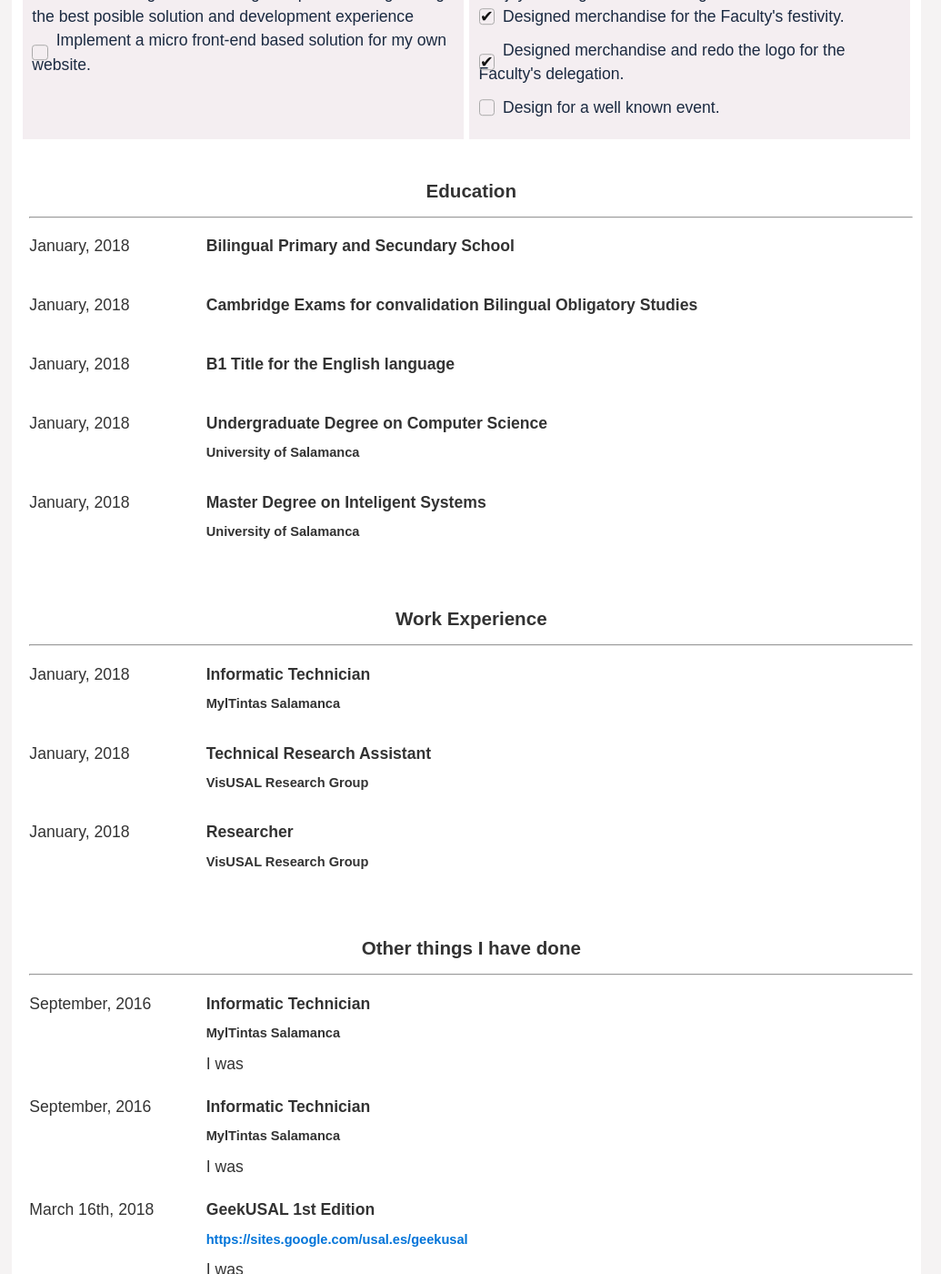
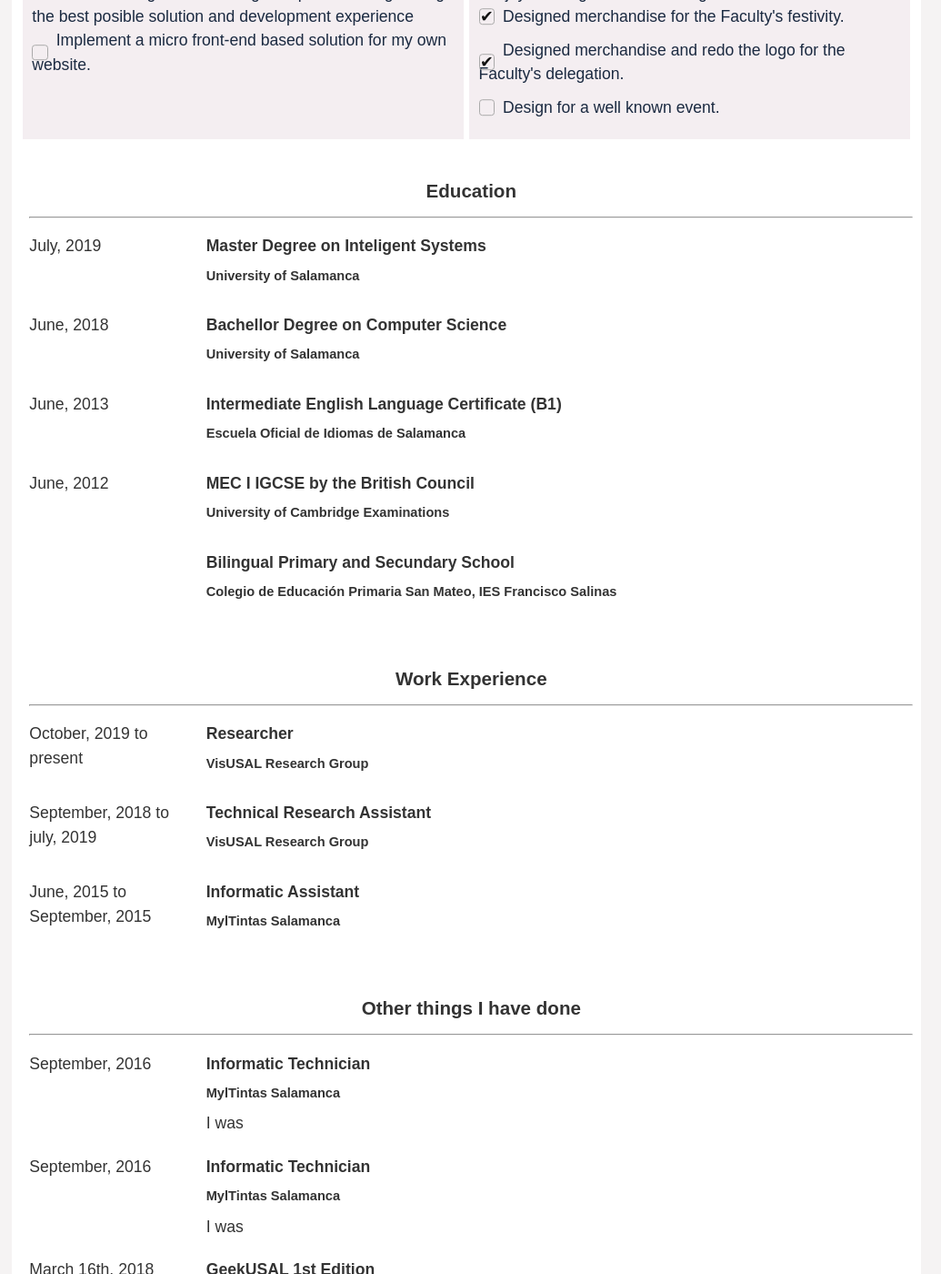
Before and after one commit to Janchorizo/janchorizo.github.com, a Jekyll site: the page built from README.md, in a window 1280 px wide and 1400 px high, scrolled down 646 px. Shown: the whole window at 91% size, without its empty margins (127-1162 px from the left). Built offline with Jekyll 4.4.1, drawn with Linux system fonts in a browser that asks for light colours; our own code applies the rules of GitHub Pages for plain Markdown files.

Commit message:
Update cv.json

```diff
--- a/_data/cv.json
+++ b/_data/cv.json
@@ -8,48 +8,48 @@
     "catch_phrase": "Software development and graphic design enthusiast.",
     "education": [
         {
-            "date": "January, 2018",
-            "name": "Bilingual Primary and Secundary School",
-            "info": ""
-        },
-        {
-            "date": "January, 2018",
-            "name": "Cambridge Exams for convalidation Bilingual Obligatory Studies",
-            "info": ""
-        },
-        {
-            "date": "January, 2018",
-            "name": "B1 Title for the English language",
-            "info": ""
-        },
-        {
-            "date": "January, 2018",
-            "name": "Undergraduate Degree on Computer Science",
+            "date": "July, 2019",
+            "name": "Master Degree on Inteligent Systems",
             "info": "University of Salamanca"
         },
         {
-            "date": "January, 2018",
-            "name": "Master Degree on Inteligent Systems",
+            "date": "June, 2018",
+            "name": "Bachellor Degree on Computer Science",
             "info": "University of Salamanca"
+        },
+        {
+            "date": "June, 2013",
+            "name": "Intermediate English Language Certificate (B1)",
+            "info": "Escuela Oficial de Idiomas de Salamanca"
+        },
+        {
+            "date": "June, 2012",
+            "name": "MEC I IGCSE by the British Council",
+            "info": "University of Cambridge Examinations"
+        },
+        {
+            "date": "",
+            "name": "Bilingual Primary and Secundary School",
+            "info": "Colegio de Educación Primaria San Mateo, IES Francisco Salinas"
         },
     ],
     "work_experience": [
         {
-            "date": "January, 2018",
-            "position": "Informatic Technician",
-            "place": "MylTintas Salamanca",
+            "date": "October, 2019 to present",
+            "position": "Researcher",
+            "place": "VisUSAL Research Group",
             "desc": ""
         },
         {
-            "date": "January, 2018",
+            "date": "September, 2018 to july, 2019",
             "position": "Technical Research Assistant",
             "place": "VisUSAL Research Group",
             "desc": ""
         },
         {
-            "date": "January, 2018",
-            "position": "Researcher",
-            "place": "VisUSAL Research Group",
+            "date": "June, 2015 to September, 2015",
+            "position": "Informatic Assistant",
+            "place": "MylTintas Salamanca",
             "desc": ""
         },
     ],
```
